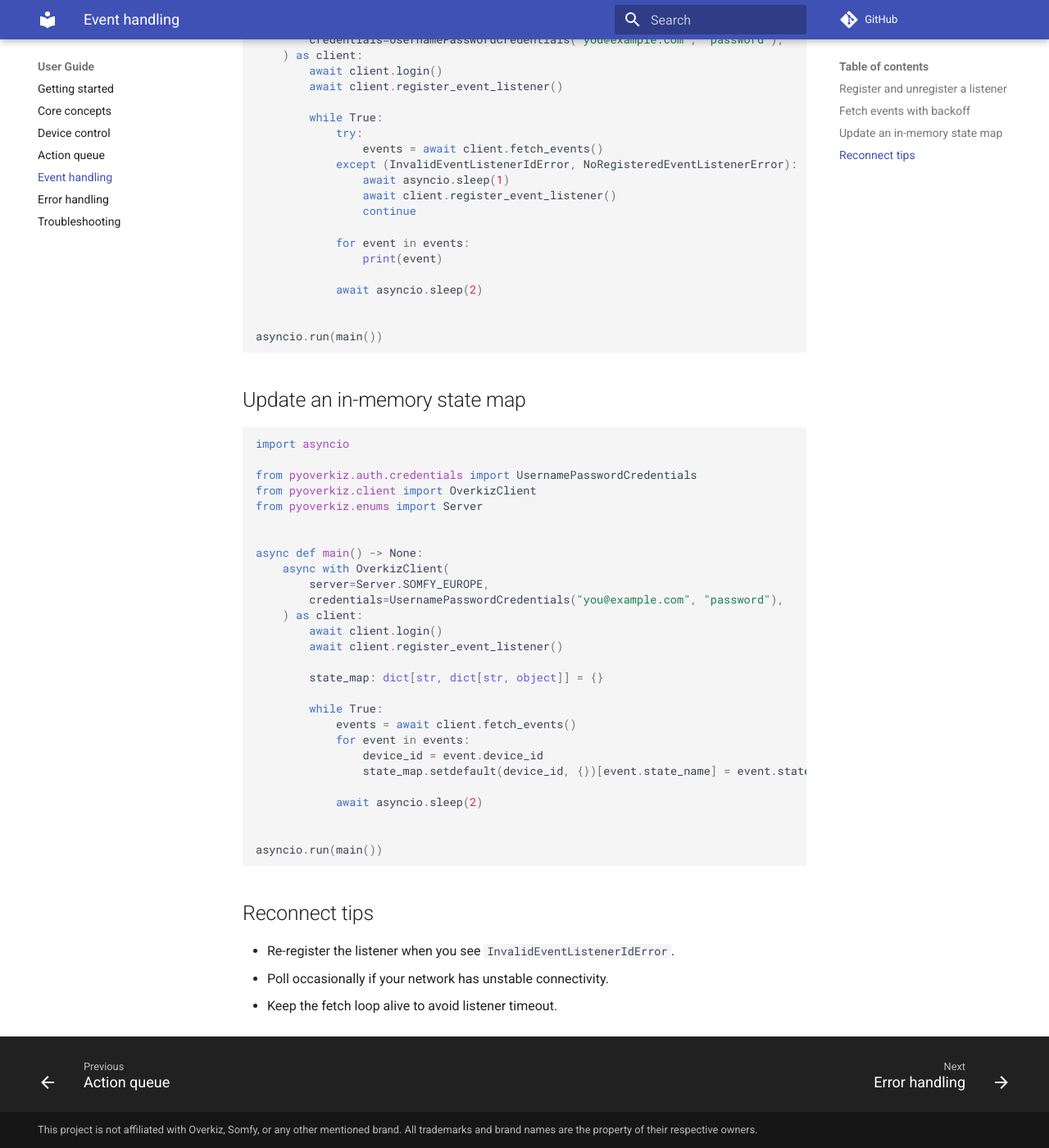
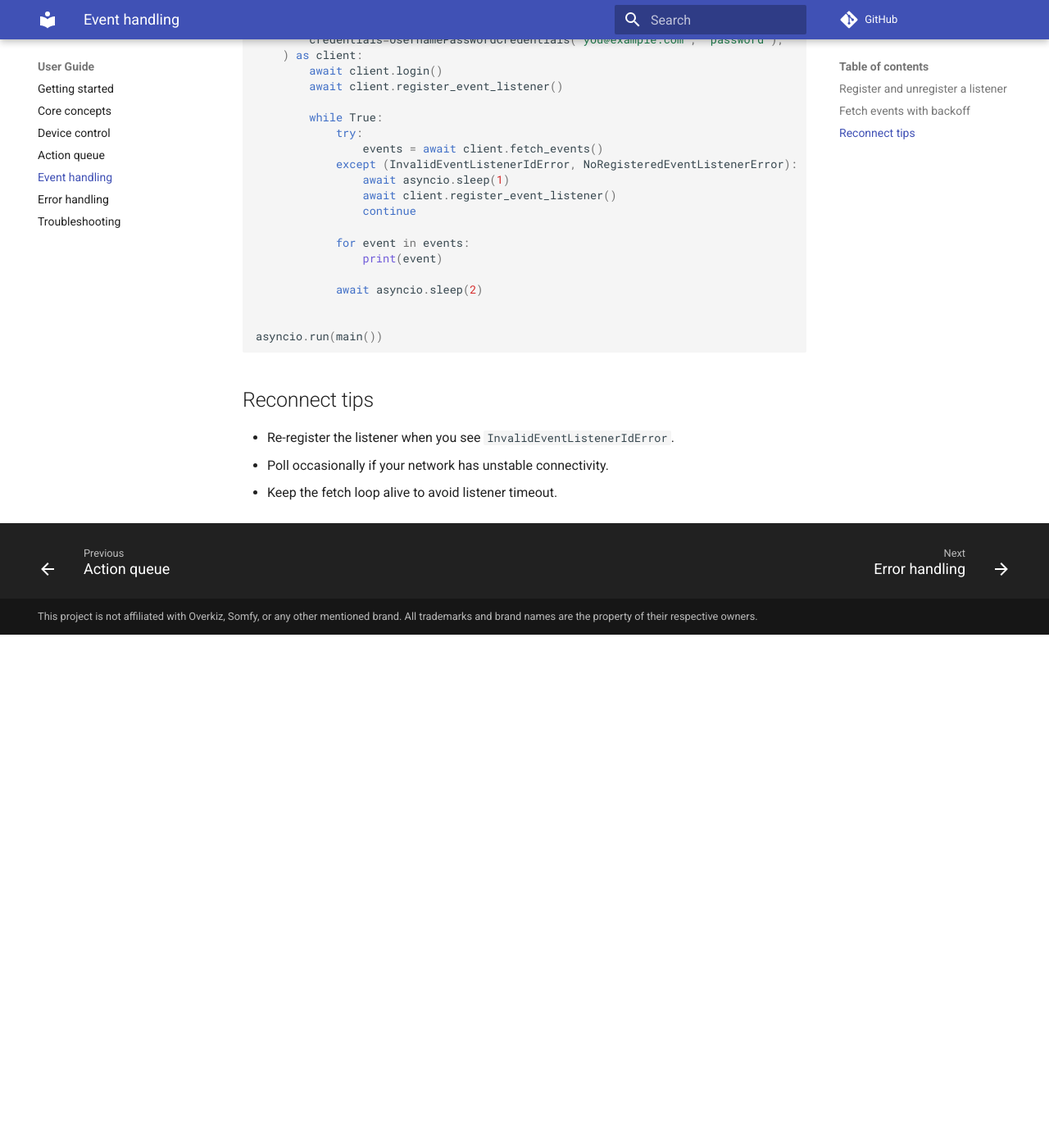
Before and after one commit to iMicknl/python-overkiz-api, an MkDocs documentation site: the page built from docs/event-handling.md, in a window 1280 px wide and 1400 px high, scrolled down 971 px. Shown: the whole window at 82% size. Built offline with MkDocs 1.6.1 and Material for MkDocs 9.7.7, drawn with Linux system fonts in a browser that asks for light colours; comment, search, counter and statistics services are not loaded; after the commit the page ends 1745 px from its top, so only the background shows below that.

Commit message:
Remove outdated example for updating in-memory state map in event handling documentation

````diff
--- a/docs/event-handling.md
+++ b/docs/event-handling.md
@@ -62,38 +62,6 @@
 asyncio.run(main())
 ```
 
-## Update an in-memory state map
-
-```python
-import asyncio
-
-from pyoverkiz.auth.credentials import UsernamePasswordCredentials
-from pyoverkiz.client import OverkizClient
-from pyoverkiz.enums import Server
-
-
-async def main() -> None:
-    async with OverkizClient(
-        server=Server.SOMFY_EUROPE,
-        credentials=UsernamePasswordCredentials("you@example.com", "password"),
-    ) as client:
-        await client.login()
-        await client.register_event_listener()
-
-        state_map: dict[str, dict[str, object]] = {}
-
-        while True:
-            events = await client.fetch_events()
-            for event in events:
-                device_id = event.device_id
-                state_map.setdefault(device_id, {})[event.state_name] = event.state_value
-
-            await asyncio.sleep(2)
-
-
-asyncio.run(main())
-```
-
 ## Reconnect tips
 
 - Re-register the listener when you see `InvalidEventListenerIdError`.
````
